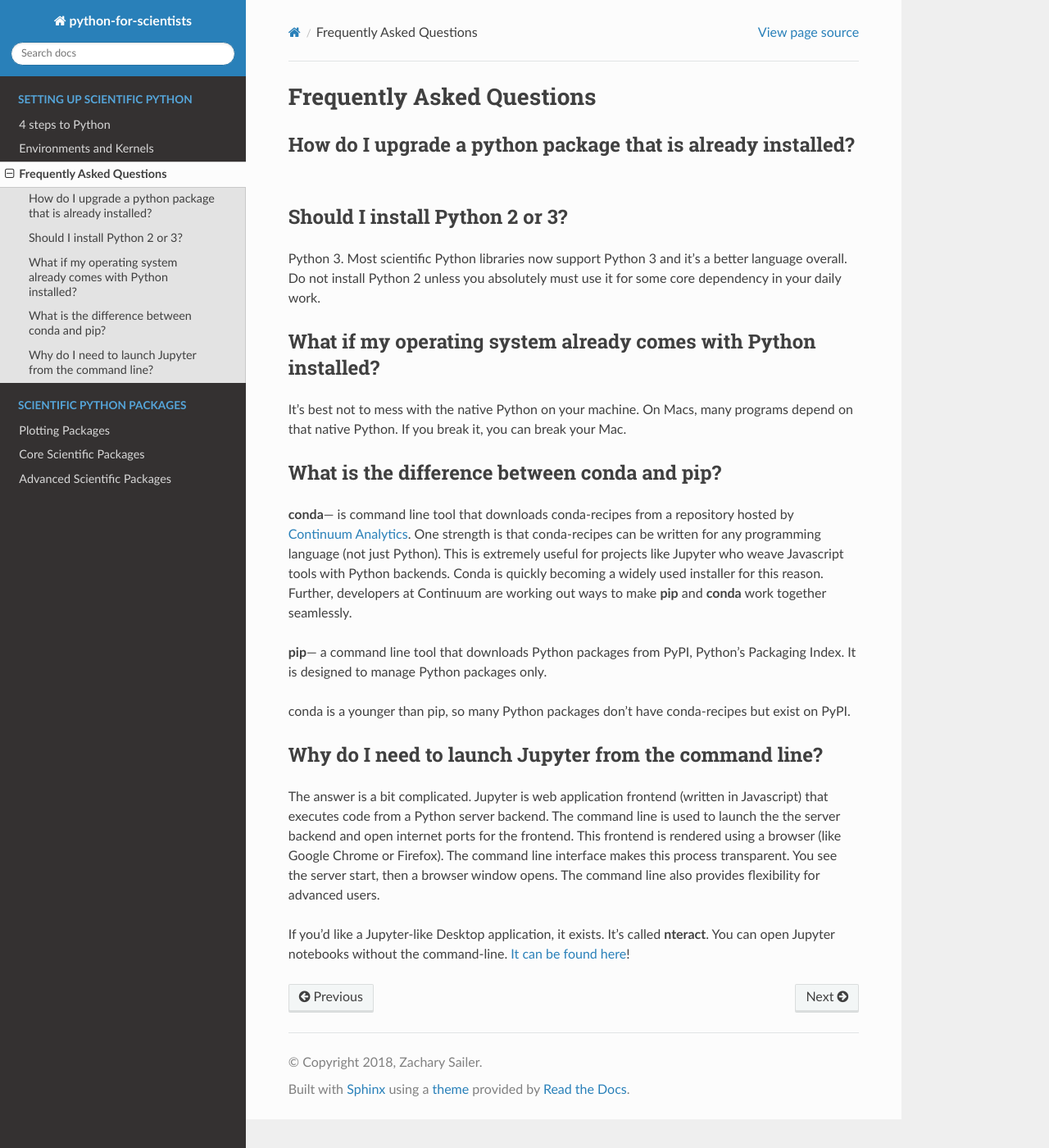
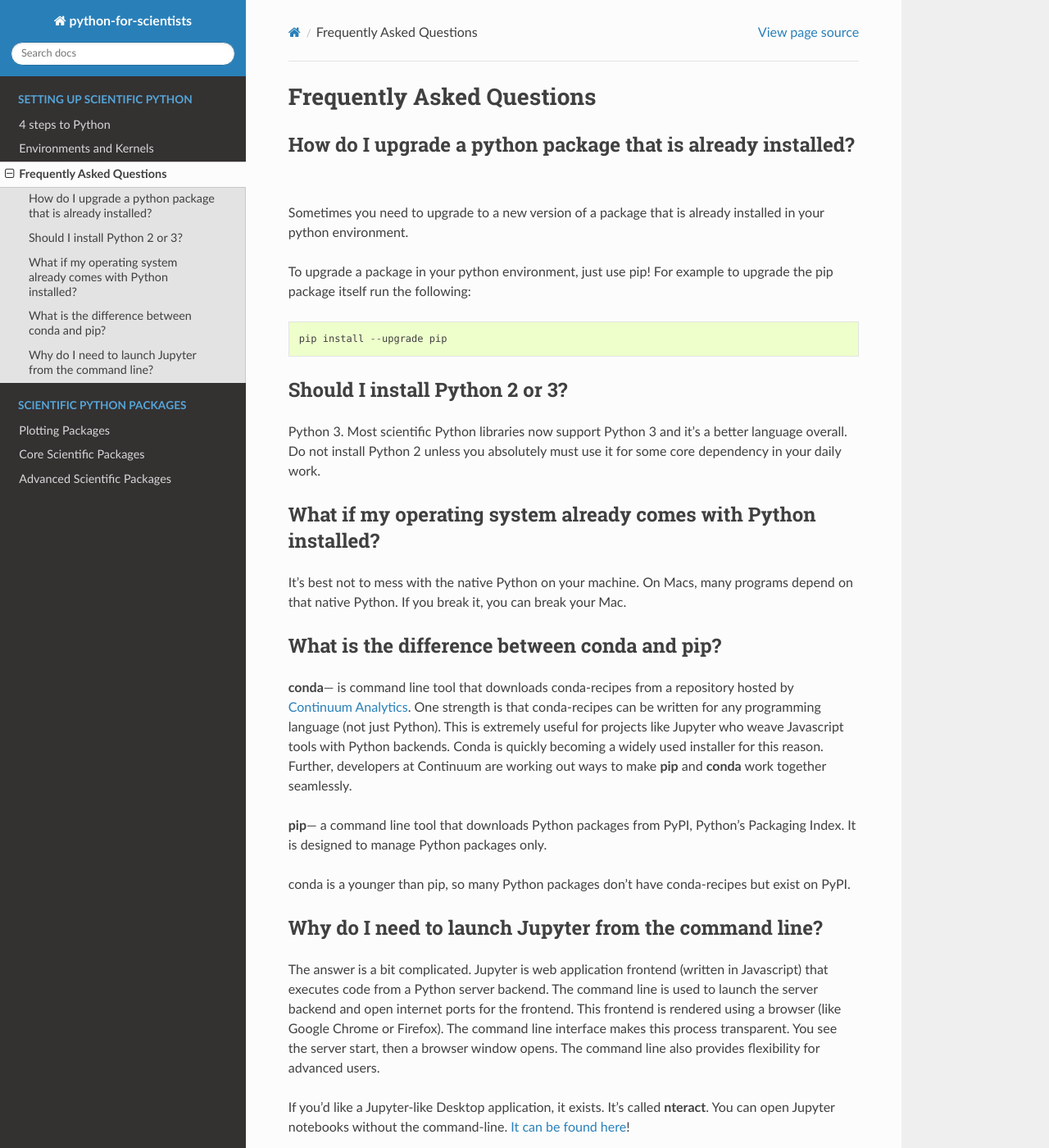
Before and after one commit to Zsailer/python-for-scientists, a Sphinx documentation site: the page built from docs/_pages/FAQ.rst, in a window 1280 px wide and 1400 px high. Shown: the whole window at 82% size. Built offline with Sphinx 7.4.7 and the Read the Docs theme 2.0.0, drawn with Linux system fonts in a browser that asks for light colours.

Commit message:
fix typos in install, FAQ pages. Change wording in a few places.

```diff
--- a/docs/_pages/FAQ.rst
+++ b/docs/_pages/FAQ.rst
@@ -5,6 +5,13 @@ Frequently Asked Questions
 How do I upgrade a python package that is already installed?
 ------------------------------------------------------------
 
+Sometimes you need to upgrade to a new version of a package that is already installed in your python environment.
+
+To upgrade a package in your python environment, just use pip! For example to upgrade the pip package itself run the following:
+
+::
+
+    pip install --upgrade pip
 
 .. _`Should I install Python 2 or 3`:
 
--- a/docs/_pages/install_python.rst
+++ b/docs/_pages/install_python.rst
@@ -38,7 +38,7 @@ Conda will be your main tool for installing Python packages moving forward. It i
 2. Install the Jupyter Notebook.
 --------------------------------
 
-To install new Python packages using Conda, you'll need to a `command line`_.
+To install new Python packages using Conda, you'll need to use a `command line`_.
 
 .. _`command line`: https://en.wikipedia.org/wiki/Command-line_interface
 
@@ -50,7 +50,7 @@ To install new Python packages using Conda, you'll need to a `command line`_.
 .. image:: ../_imgs/terminal.png
   :scale: 50%
 
-In general, you'll type ``conda install some_package_name`` to install new packages. If a conda cannot find the package, try using **pip**.
+In general, you'll type ``conda install some_package_name`` to install new packages. If conda cannot find the package, try using **pip**.
 
 .. code-block:: bash
 
--- a/docs/index.rst
+++ b/docs/index.rst
@@ -8,7 +8,7 @@ Python for Scientists
 
 
 
-    *"For many scientists, the open-source nature of Python is intimidating. They'd like to use Python and Jupyter notebooks, but they don't know how to begin. Proprietary software like Matlab and Mathematica comes pre-packaged and ready out-of-the-box, but Python is less straitforward. We wanted to provide a quick guide to help scientists get started."*---Zach Sailer
+    *For many scientists, the open-source nature of Python is intimidating. They'd like to use Python and Jupyter notebooks, but they don't know how to begin. Proprietary software like Matlab and Mathematica comes pre-packaged and ready out-of-the-box, but Python is less straightforward. Our goal is to provide a quick guide to help scientists get started.*
 
 
 :ref:`4 steps to Python <four steps>` **for scientists**:
```
Also changed, not shown: other parts of docs/_pages/FAQ.rst (+1 -1 lines), other parts of docs/_pages/install_python.rst (+1 -1 lines), docs/_pages/advanced_numerical.rst (+10 -0 lines).
